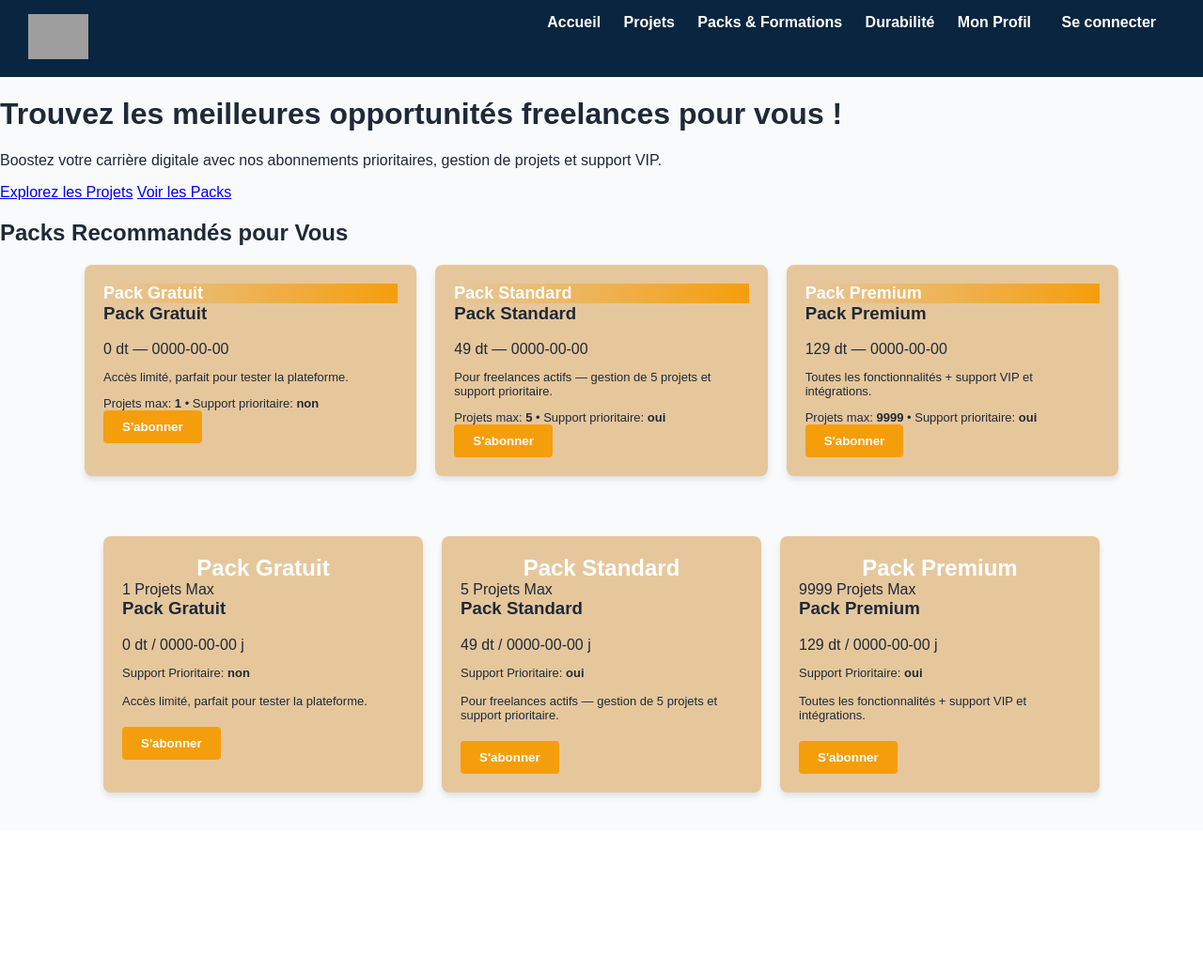
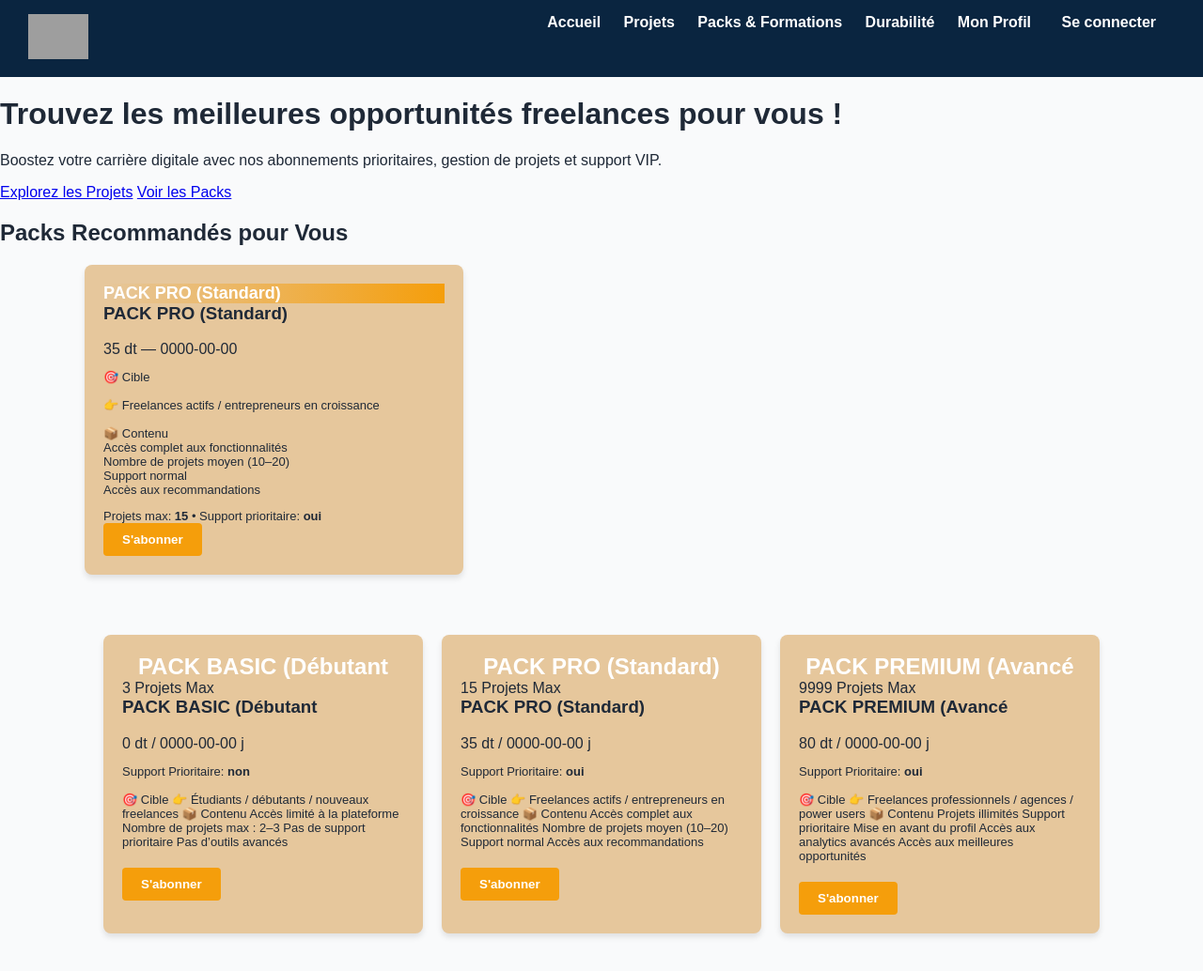
Before and after one commit to maram-arch/digiwork-hub, a PHP site: page /view/front/packs.php in a window 1280 px wide. Shown: the whole page at 94% size. Before the commit the page ends 850 px from the top, so only its background shows below. Run offline with PHP 8.4, Linux system fonts and the light colour scheme; data that the repository does not hold is empty; grey boxes are pictures that could not be loaded.

Commit message:
feat(ui): set back office duree to date; present 3 polished front packs (BASIC/PRO/PREMIUM) and create them if missing

```diff
--- a/view/back/dashboard_packs.php
+++ b/view/back/dashboard_packs.php
@@ -105,8 +105,8 @@
                                 <input type="number" step="0.01" id="prix" name="prix" required value="<?= $editPack ? htmlspecialchars($editPack['prix']) : '' ?>">
                             </div>
                             <div class="form-group">
-                                <label>Durée :</label>
-                                <input type="text" id="duree" name="duree" required value="<?= $editPack ? htmlspecialchars($editPack['duree']) : '' ?>">
+                                <label>Durée (date de début recommandé) :</label>
+                                <input type="date" id="duree" name="duree" required value="<?= $editPack ? htmlspecialchars($editPack['duree']) : '' ?>">
                             </div>
                             <div class="form-group">
                                 <label>Nombre de projets max :</label>
--- a/view/front/packs.php
+++ b/view/front/packs.php
@@ -48,9 +48,30 @@
     $pm = new Pack();
 
     $recommended_defs = [
-        ['name' => 'Pack Gratuit', 'prix' => 0.0, 'duree' => '7 jours', 'description' => 'Accès limité, parfait pour tester la plateforme.', 'nb' => 1, 'support' => 'non'],
-        ['name' => 'Pack Standard', 'prix' => 49.0, 'duree' => '1 mois', 'description' => 'Pour freelances actifs — gestion de 5 projets et support prioritaire.', 'nb' => 5, 'support' => 'oui'],
-        ['name' => 'Pack Premium', 'prix' => 129.0, 'duree' => '1 mois', 'description' => 'Toutes les fonctionnalités + support VIP et intégrations.', 'nb' => 9999, 'support' => 'oui']
+        [
+            'name' => 'PACK BASIC (Débutant)',
+            'prix' => 0.0,
+            'duree' => '30 jours',
+            'description' => "🎯 Cible\n\n👉 Étudiants / débutants / nouveaux freelances\n\n📦 Contenu\nAccès limité à la plateforme\nNombre de projets max : 2–3\nPas de support prioritaire\nPas d’outils avancés",
+            'nb' => 3,
+            'support' => 'non'
+        ],
+        [
+            'name' => 'PACK PRO (Standard)',
+            'prix' => 35.0,
+            'duree' => '1 mois',
+            'description' => "🎯 Cible\n\n👉 Freelances actifs / entrepreneurs en croissance\n\n📦 Contenu\nAccès complet aux fonctionnalités\nNombre de projets moyen (10–20)\nSupport normal\nAccès aux recommandations",
+            'nb' => 15,
+            'support' => 'oui'
+        ],
+        [
+            'name' => 'PACK PREMIUM (Avancé)',
+            'prix' => 80.0,
+            'duree' => '1 mois',
+            'description' => "🎯 Cible\n\n👉 Freelances professionnels / agences / power users\n\n📦 Contenu\nProjets illimités\nSupport prioritaire\nMise en avant du profil\nAccès aux analytics avancés\nAccès aux meilleures opportunités",
+            'nb' => 9999,
+            'support' => 'oui'
+        ]
     ];
 
     $recommended = [];
@@ -75,8 +96,8 @@
                     <div>
                         <h3 class="pack-title"><?= htmlspecialchars($r['nom-pack']) ?></h3>
                         <div class="pack-price"><?= htmlspecialchars($r['prix']) ?> dt — <?= htmlspecialchars($r['duree']) ?></div>
-                        <p style="font-size:13px;color:var(--text-muted);"><?= htmlspecialchars($r['description']) ?></p>
-                        <div style="font-size:13px;color:var(--text-muted);">Projets max: <strong><?= $r['nb-proj-max'] ?></strong> • Support prioritaire: <strong><?= htmlspecialchars($r['support-prioritaire']) ?></strong></div>
+                            <p style="font-size:13px;color:var(--text-muted);white-space:pre-line;"><?= htmlspecialchars($r['description']) ?></p>
+                            <div style="font-size:13px;color:var(--text-muted);">Projets max: <strong><?= $r['nb-proj-max'] ?></strong> • Support prioritaire: <strong><?= htmlspecialchars($r['support-prioritaire']) ?></strong></div>
                     </div>
                     <form method="POST" action="../../controller/AbonnementController.php">
                         <input type="hidden" name="action" value="subscribe">
```
